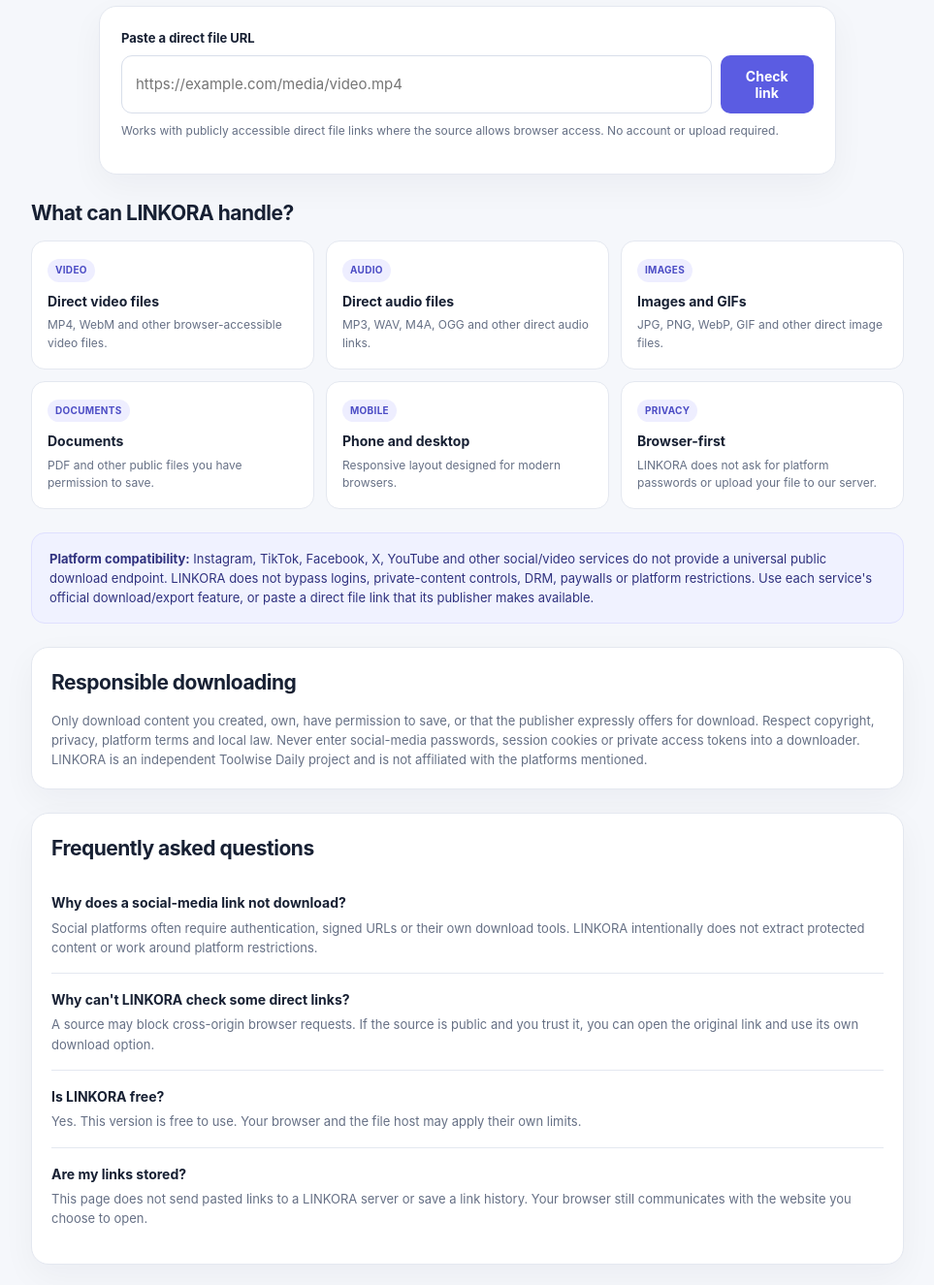
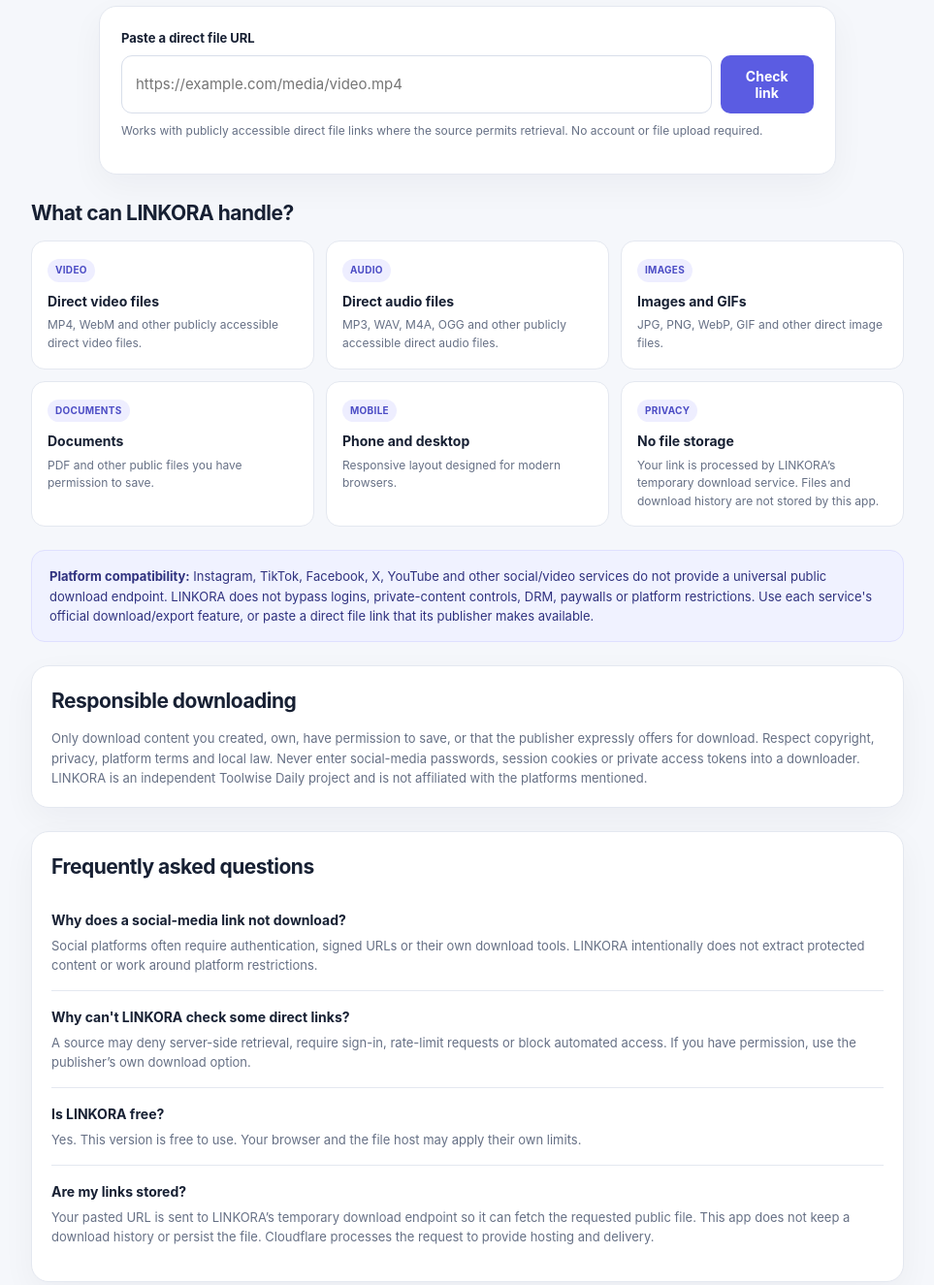
Before and after one commit to anasmalwadawala-maker/toolwise-daily-tools-, a plain HTML site: page linkora/index.html in a window 1280 px wide. Shown: the part 360-1685 px from the top of the page at 97% size, without its empty margins (158-1121 px from the left). Drawn offline with Linux system fonts and the light colour scheme.

Commit message:
Clarify LINKORA proxy and privacy behavior

```diff
--- a/linkora/index.html
+++ b/linkora/index.html
@@ -64,7 +64,7 @@ footer a{color:var(--brand);text-decoration:none}
   <section class="panel downloader" aria-labelledby="download-label">
     <label id="download-label" for="media-url">Paste a direct file URL</label>
     <div class="inputrow"><input id="media-url" type="url" inputmode="url" autocomplete="url" placeholder="https://example.com/media/video.mp4" aria-describedby="url-hint"><button id="check-btn" type="button">Check link</button></div>
-    <p class="hint" id="url-hint">Works with publicly accessible direct file links where the source allows browser access. No account or upload required.</p>
+    <p class="hint" id="url-hint">Works with publicly accessible direct file links where the source permits retrieval. No account or file upload required.</p>
     <div id="status" class="status" role="status" aria-live="polite"></div>
     <div id="action-area" class="actions" hidden></div>
   </section>
@@ -72,12 +72,12 @@ footer a{color:var(--brand);text-decoration:none}
   <section class="section">
     <h2>What can LINKORA handle?</h2>
     <div class="grid">
-      <article class="tile"><span class="pill">VIDEO</span><h3>Direct video files</h3><p>MP4, WebM and other browser-accessible video files.</p></article>
-      <article class="tile"><span class="pill">AUDIO</span><h3>Direct audio files</h3><p>MP3, WAV, M4A, OGG and other direct audio links.</p></article>
+      <article class="tile"><span class="pill">VIDEO</span><h3>Direct video files</h3><p>MP4, WebM and other publicly accessible direct video files.</p></article>
+      <article class="tile"><span class="pill">AUDIO</span><h3>Direct audio files</h3><p>MP3, WAV, M4A, OGG and other publicly accessible direct audio files.</p></article>
       <article class="tile"><span class="pill">IMAGES</span><h3>Images and GIFs</h3><p>JPG, PNG, WebP, GIF and other direct image files.</p></article>
       <article class="tile"><span class="pill">DOCUMENTS</span><h3>Documents</h3><p>PDF and other public files you have permission to save.</p></article>
       <article class="tile"><span class="pill">MOBILE</span><h3>Phone and desktop</h3><p>Responsive layout designed for modern browsers.</p></article>
-      <article class="tile"><span class="pill">PRIVACY</span><h3>Browser-first</h3><p>LINKORA does not ask for platform passwords or upload your file to our server.</p></article>
+      <article class="tile"><span class="pill">PRIVACY</span><h3>No file storage</h3><p>Your link is processed by LINKORA’s temporary download service. Files and download history are not stored by this app.</p></article>
     </div>
   </section>
 
@@ -91,9 +91,9 @@ footer a{color:var(--brand);text-decoration:none}
   <section class="section panel" style="padding:20px">
     <h2>Frequently asked questions</h2>
     <div class="faq"><h3>Why does a social-media link not download?</h3><p>Social platforms often require authentication, signed URLs or their own download tools. LINKORA intentionally does not extract protected content or work around platform restrictions.</p></div>
-    <div class="faq"><h3>Why can't LINKORA check some direct links?</h3><p>A source may block cross-origin browser requests. If the source is public and you trust it, you can open the original link and use its own download option.</p></div>
+    <div class="faq"><h3>Why can't LINKORA check some direct links?</h3><p>A source may deny server-side retrieval, require sign-in, rate-limit requests or block automated access. If you have permission, use the publisher’s own download option.</p></div>
     <div class="faq"><h3>Is LINKORA free?</h3><p>Yes. This version is free to use. Your browser and the file host may apply their own limits.</p></div>
-    <div class="faq"><h3>Are my links stored?</h3><p>This page does not send pasted links to a LINKORA server or save a link history. Your browser still communicates with the website you choose to open.</p></div>
+    <div class="faq"><h3>Are my links stored?</h3><p>Your pasted URL is sent to LINKORA’s temporary download endpoint so it can fetch the requested public file. This app does not keep a download history or persist the file. Cloudflare processes the request to provide hosting and delivery.</p></div>
   </section>
 </main>
 <footer>LINKORA · Toolwise Daily · <a href="https://toolwisedaily.wordpress.com/privacy-policy/">Privacy</a> · <a href="https://toolwisedaily.wordpress.com/contact/">Contact</a></footer>
@@ -192,7 +192,7 @@ footer a{color:var(--brand);text-decoration:none}
    if(isSocial(u.hostname)){show('This appears to be a social or streaming platform link. LINKORA cannot extract media from this service or bypass its access rules. Use the platform’s official download/export option, or paste a direct media-file URL provided by the publisher.','warn');addAction('Open original page',u.href);return}
    const ext=extension(u.pathname);
    if(ext&&!fileExts.includes(ext)){show('This link ends in .'+ext+'. LINKORA only attempts common direct media and document formats. Open the original link to review its download options.','warn');addAction('Open original link',u.href);return}
-   check.disabled=true;check.textContent='Checking…';show('Checking whether this public link can be accessed by your browser…');
+   check.disabled=true;check.textContent='Checking…';show('Checking whether LINKORA’s download service can access this public file…');
    try{
      const result=await inspect(u.href);
      const type=result.type,size=result.size;
```
